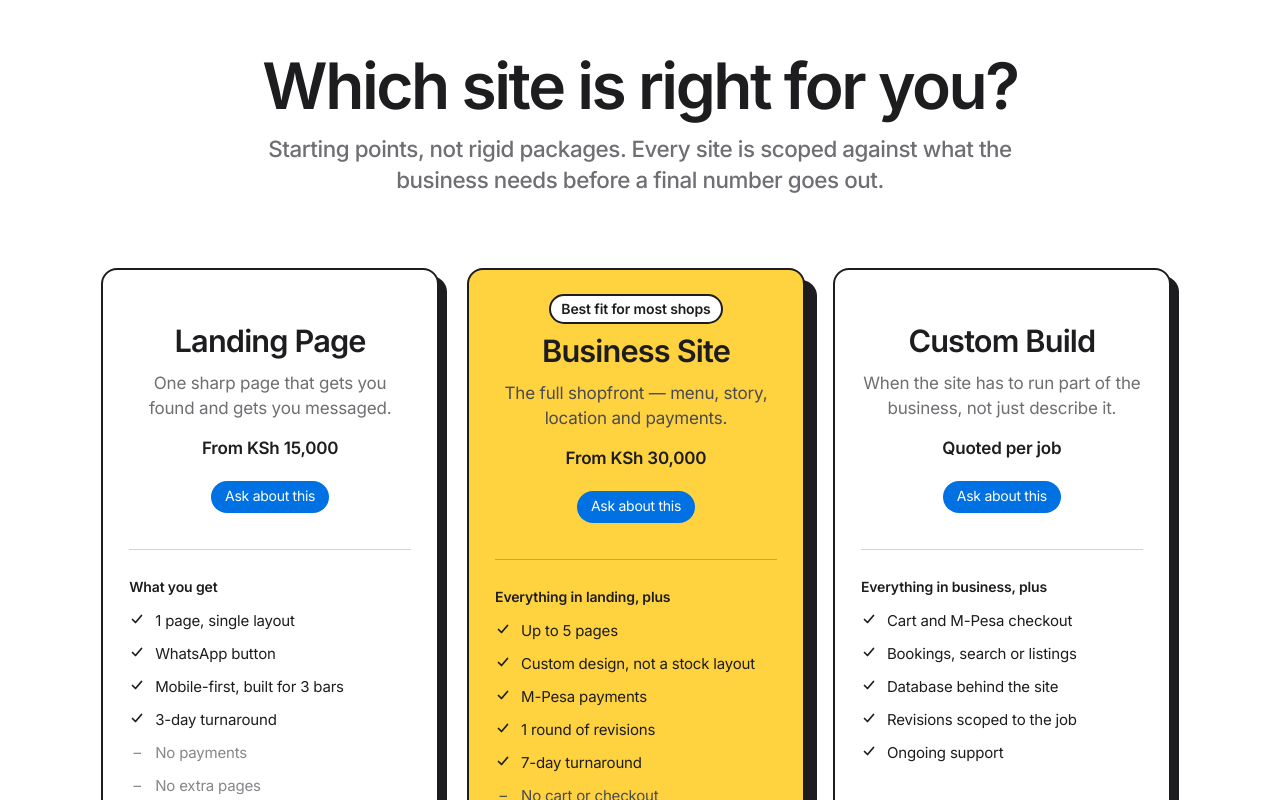
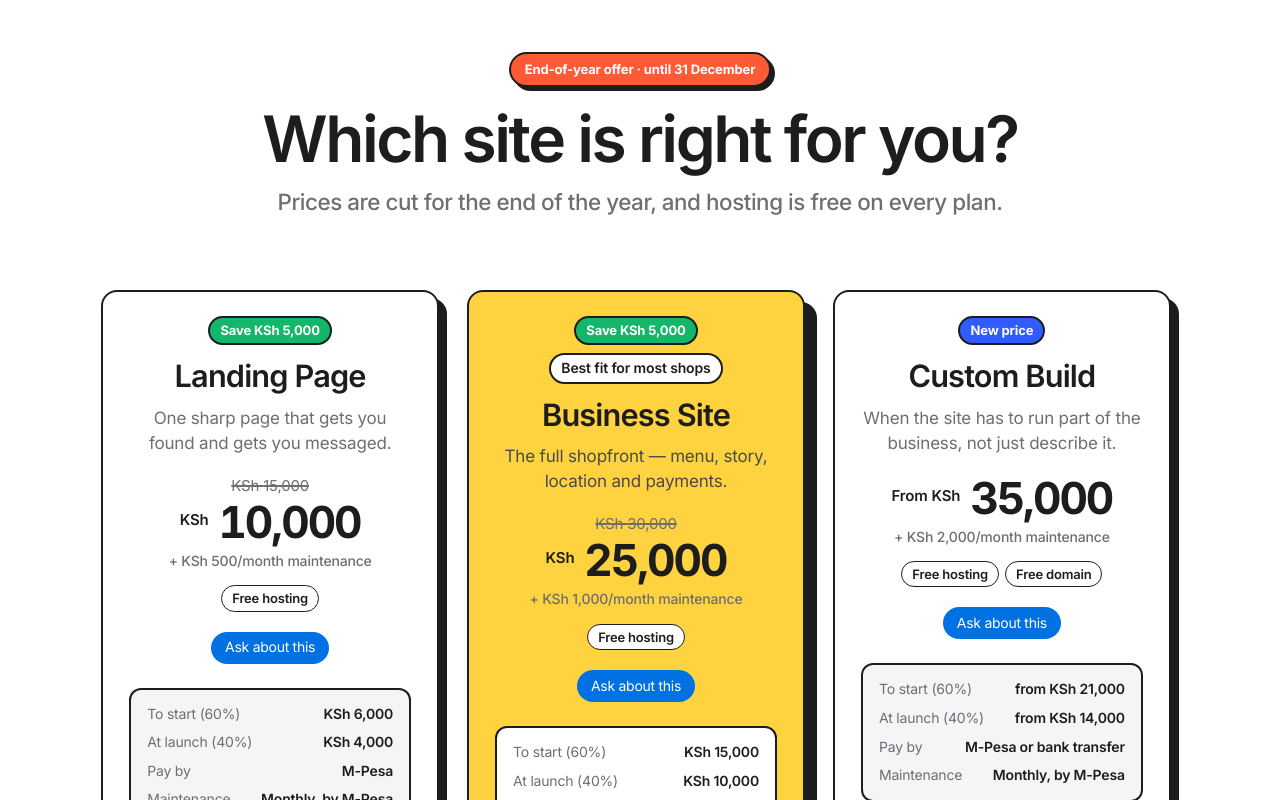
Before and after one commit to davidsonvis16-alt/PORTFOLIO-E, a React (Vite) app: page / in a window 1280 px wide. Shown: the part 10760-11560 px from the top of the page. Built offline with nearby package versions, Linux system fonts and the light colour scheme.

Commit message:
design and offers

```diff
--- a/index.html
+++ b/index.html
@@ -49,9 +49,10 @@
         <hr />
         <h2>Rates</h2>
         <ul>
-          <li>Landing page — from KSh 15,000. One page, WhatsApp button, 3-day turnaround.</li>
-          <li>Business site — from KSh 30,000. Up to 5 pages, custom design, WhatsApp + M-Pesa, 7-day turnaround.</li>
-          <li>Custom build — scoped and quoted per project.</li>
+          <li>Landing page — KSh 10,000 (end-of-year offer, was 15,000) + KSh 500/month maintenance. One page, WhatsApp button, 3-day turnaround.</li>
+          <li>Business site — KSh 25,000 (end-of-year offer, was 30,000) + KSh 1,000/month maintenance. Up to 5 pages, custom design, WhatsApp + M-Pesa, 7-day turnaround.</li>
+          <li>Custom build — from KSh 35,000 + KSh 2,000/month maintenance, free domain. Bigger projects quoted per job.</li>
+          <li>Hosting is free on every plan. Payment: 60% to start, 40% at launch.</li>
         </ul>
         <hr />
         <h2>Contact</h2>
--- a/src/App.jsx
+++ b/src/App.jsx
@@ -209,12 +209,19 @@ const OTHER_BUILDS = [
 
 const SKILLS = ["HTML", "CSS", "JavaScript", "React", "Next.js", "TypeScript", "Tailwind CSS", "Supabase", "Vite", "Framer Motion", "Git", "M-Pesa", "Responsive Design"];
 
+/* End-of-year offer. Every plan: free hosting, 60% to start and 40% at launch. */
+const OFFER_ENDS = "31 December";
 const PRICING_TIERS = [
   {
     key: "landing",
     name: "Landing Page",
-    price: "15,000",
-    note: "from KSh",
+    was: "15,000",
+    price: "10,000",
+    monthly: "500",
+    split: ["6,000", "4,000"],
+    methods: "M-Pesa",
+    tag: "Save KSh 5,000",
+    perks: ["Free hosting"],
     blurb: "One sharp page that gets you found and gets you messaged.",
     plus: "WHAT YOU GET",
     features: ["1 page, single layout", "WhatsApp button", "Mobile-first, built for 3 bars", "3-day turnaround"],
@@ -223,9 +230,14 @@ const PRICING_TIERS = [
   {
     key: "business",
     name: "Business Site",
-    price: "30,000",
-    note: "from KSh",
+    was: "30,000",
+    price: "25,000",
+    monthly: "1,000",
+    split: ["15,000", "10,000"],
+    methods: "M-Pesa or bank transfer",
+    tag: "Save KSh 5,000",
     featured: true,
+    perks: ["Free hosting"],
     blurb: "The full shopfront — menu, story, location and payments.",
     plus: "EVERYTHING IN LANDING, PLUS",
     features: ["Up to 5 pages", "Custom design, not a stock layout", "M-Pesa payments", "1 round of revisions", "7-day turnaround"],
@@ -234,13 +246,25 @@ const PRICING_TIERS = [
   {
     key: "custom",
     name: "Custom Build",
-    price: "Let's talk",
-    note: "quoted per job",
+    price: "35,000",
+    from: true,
+    monthly: "2,000",
+    split: ["21,000", "14,000"],
+    methods: "M-Pesa or bank transfer",
+    tag: "New price",
+    perks: ["Free hosting", "Free domain"],
     blurb: "When the site has to run part of the business, not just describe it.",
     plus: "EVERYTHING IN BUSINESS, PLUS",
     features: ["Cart and M-Pesa checkout", "Bookings, search or listings", "Database behind the site", "Revisions scoped to the job", "Ongoing support"],
     missing: [],
   },
+];
+
+const PAY_STEPS = [
+  { n: "01", title: "Agree the scope", body: "Tell me what the business needs on WhatsApp. You get a fixed price before any work starts." },
+  { n: "02", title: "Pay 60% to start", body: "The deposit books your slot and work begins the same week." },
+  { n: "03", title: "Review and approve", body: "You see the design first, then the built site, and sign it off." },
+  { n: "04", title: "Pay 40% at launch", body: "The balance is due when the site goes live — hosting included, free." },
 ];
 
 const TIER_NAME = { landing: "Landing Page", business: "Business Site", custom: "Custom Build" };
@@ -744,23 +768,54 @@ function Pricing() {
     <section id="pricing" className="sec">
       <div className="wrap">
         <div className="sec-head center" data-reveal>
+          <span className="offer-pill">End-of-year offer · until {OFFER_ENDS}</span>
           <h2 className="t-h2">Which site is right for you?</h2>
-          <p className="t-sub">Starting points, not rigid packages. Every site is scoped against what the business needs before a final number goes out.</p>
+          <p className="t-sub">Prices are cut for the end of the year, and hosting is free on every plan.</p>
         </div>
         <div className="compare">
           {PRICING_TIERS.map((t) => (
             <div key={t.key} className={`plan${t.featured ? " plan-featured" : ""}`} data-reveal>
-              <span className="plan-flag">{t.featured ? "Best fit for most shops" : " "}</span>
+              <div className="plan-tags">
+                <span className={`price-tag${t.was ? "" : " price-tag-new"}`}>{t.tag}</span>
+                {t.featured && <span className="plan-flag">Best fit for most shops</span>}
+              </div>
               <h3 className="t-h3">{t.name}</h3>
               <p className="plan-blurb">{t.blurb}</p>
-              <p className="plan-price">
-                {t.price === "Let's talk" ? "Quoted per job" : `From KSh ${t.price}`}
-              </p>
+              <div className="plan-price">
+                {t.was && <s className="plan-was">KSh {t.was}</s>}
+                <span className="plan-now">
+                  <small>{t.from ? "From KSh" : "KSh"}</small> {t.price}
+                </span>
+                <span className="plan-monthly">+ KSh {t.monthly}/month maintenance</span>
+              </div>
+              <ul className="plan-perks">
+                {t.perks.map((p) => (
+                  <li key={p}>{p}</li>
+                ))}
+              </ul>
               <div className="cta-row center">
-                <a href={waLink(`Hi Eden, I'm interested in the ${t.name} option. Can we discuss it?`)} target="_blank" rel="noopener noreferrer" className="btn btn-blue btn-sm">
+                <a href={waLink(`Hi Eden, I'm interested in the ${t.name} at KSh ${t.price} (end-of-year offer). Can we discuss it?`)} target="_blank" rel="noopener noreferrer" className="btn btn-blue btn-sm">
                   Ask about this
                 </a>
               </div>
+              <dl className="plan-pay">
+                <div>
+                  <dt>To start (60%)</dt>
+                  <dd>{t.from ? "from " : ""}KSh {t.split[0]}</dd>
+                </div>
+                <div>
+                  <dt>At launch (40%)</dt>
+                  <dd>{t.from ? "from " : ""}KSh {t.split[1]}</dd>
+                </div>
+                <div>
+                  <dt>Pay by</dt>
+                  <dd>{t.methods}</dd>
+                </div>
+                <div>
+                  <dt>Maintenance</dt>
+                  <dd>Monthly, by M-Pesa</dd>
+                </div>
+              </dl>
               <div className="plan-list">
                 <p className="eyebrow">{t.plus.toLowerCase()}</p>
                 <ul>
@@ -784,6 +839,33 @@ function Pricing() {
               )}
             </div>
           ))}
+        </div>
+
+        <div className="bigger" data-reveal>
+          <div>
+            <span className="eyebrow">Something more complex?</span>
+            <h3 className="t-h3">Let's talk.</h3>
+            <p>Marketplaces, customer accounts, multi-branch systems, integrations — we scope it together and price it to the job.</p>
+          </div>
+          <a href={waLink("Hi Eden, I have a bigger project in mind. Can we talk it through?")} target="_blank" rel="noopener noreferrer" className="btn btn-light">
+            Start the conversation
+          </a>
+        </div>
+
+        <div className="pay" id="payment">
+          <div className="sec-head center" data-reveal>
+            <h3 className="t-h2">How paying works.</h3>
+            <p className="t-sub">Two payments, no surprises. Hosting is free, and the Custom Build comes with a free domain.</p>
+          </div>
+          <ol className="pay-steps">
+            {PAY_STEPS.map((step) => (
+              <li key={step.n} className="pay-step" data-reveal>
+                <span className="pay-n">{step.n}</span>
+                <h4>{step.title}</h4>
+                <p>{step.body}</p>
+              </li>
+            ))}
+          </ol>
         </div>
       </div>
     </section>
--- a/src/site.css
+++ b/src/site.css
@@ -231,7 +231,11 @@ a.wcard:hover .wcard-shot img { transform: scale(1.04); }
 .plan { display: flex; flex-direction: column; align-items: center; }
 .plan-flag { font-size: 14px; font-weight: 600; color: var(--flag); margin-bottom: 10px; letter-spacing: -0.01em; }
 .plan-blurb { margin: 12px 0 0; font-size: 17px; color: var(--sub); max-width: 300px; min-height: 3em; }
-.plan-price { margin: 14px 0 0; font-size: 17px; font-weight: 600; }
+.plan-price { margin: 18px 0 0; display: flex; flex-direction: column; align-items: center; gap: 2px; }
+.plan-was { font-size: 15px; color: var(--sub); text-decoration-thickness: 1.5px; }
+.plan-now { font-size: clamp(36px, 3.6vw, 44px); line-height: 1.05; font-weight: 800; letter-spacing: -0.045em; font-variant-numeric: tabular-nums; }
+.plan-now small { font-size: 15px; font-weight: 600; letter-spacing: -0.01em; vertical-align: 0.9em; }
+.plan-monthly { font-size: 14px; font-weight: 500; color: var(--sub); margin-top: 4px; }
 .plan .cta-row { margin-top: 20px; }
 .plan-list { width: 100%; margin-top: 36px; padding-top: 28px; border-top: 1px solid var(--line); text-align: left; flex: 1; }
 .plan-list .eyebrow { text-transform: none; letter-spacing: -0.01em; font-size: 14px; font-weight: 600; color: var(--ink); margin-bottom: 14px; }
@@ -339,3 +343,37 @@ a.wcard:hover .wcard-shot img { transform: scale(1.04); }
 .plan-featured .plan-flag { color: var(--ink); background: #fff; border: 2px solid var(--ink); border-radius: 999px; padding: 3px 10px; }
 .plan-featured .plan-blurb, .plan-featured li.is-missing { color: #4a4a4f; }
 .plan-featured .plan-list, .plan-featured .plan-eg { border-color: rgba(0, 0, 0, 0.2); }
+
+/* end-of-year offer */
+.offer-pill { display: inline-block; margin-bottom: 18px; padding: 6px 14px; border: 2.5px solid var(--ink); border-radius: 999px; background: #ff5a36; color: #fff; font-size: 13px; font-weight: 700; letter-spacing: -0.01em; box-shadow: 4px 4px 0 var(--ink); }
+.plan-tags { display: flex; flex-wrap: wrap; justify-content: center; gap: 8px; margin-bottom: 14px; }
+.plan-tags .plan-flag { margin: 0; }
+.price-tag { display: inline-block; padding: 3px 10px; border: 2px solid var(--ink); border-radius: 999px; background: #12b76a; color: #fff; font-size: 13px; font-weight: 700; letter-spacing: -0.01em; }
+.price-tag-new { background: #2f5bff; }
+.plan .plan-perks { list-style: none; margin: 14px 0 0; padding: 0; display: flex; flex-wrap: wrap; justify-content: center; gap: 6px; }
+.plan-perks li { padding: 3px 10px; border: 1.5px solid var(--ink); border-radius: 999px; background: #fff; font-size: 13px; font-weight: 600; }
+.plan-pay { width: 100%; margin: 24px 0 0; padding: 14px 16px; border: 2px solid var(--ink); border-radius: 12px; background: var(--grey); text-align: left; display: grid; gap: 8px; }
+.plan-featured .plan-pay { background: #fff; }
+.plan-pay div { display: flex; justify-content: space-between; gap: 12px; font-size: 14px; }
+.plan-pay dt { color: var(--sub); }
+.plan-pay dd { margin: 0; font-weight: 600; text-align: right; }
+.plan-list { margin-top: 28px; }
+
+.bigger { margin: 56px 8px 0 0; padding: clamp(28px, 4vw, 40px) clamp(24px, 4vw, 48px); display: flex; align-items: center; justify-content: space-between; gap: 28px; flex-wrap: wrap; background: var(--ink); color: #f5f5f7; border: 2.5px solid var(--ink); border-radius: 16px; box-shadow: 10px 10px 0 #ff5a36; }
+.bigger .eyebrow { color: #a1a1a6; }
+.bigger .t-h3 { margin: 8px 0 8px; }
+.bigger p { margin: 0; max-width: 560px; color: #a1a1a6; font-size: 16px; line-height: 1.5; }
+
+.pay { margin-top: clamp(80px, 10vw, 120px); }
+.pay-steps { list-style: none; margin: 0; padding: 0 8px 8px 0; display: grid; grid-template-columns: repeat(4, 1fr); gap: 28px; }
+.pay-step { --shadow: var(--ink); border: 2.5px solid var(--ink); border-radius: 16px; box-shadow: 8px 8px 0 var(--shadow); background: #fff; padding: 24px 22px 28px; transition: transform 0.18s var(--ease), box-shadow 0.18s var(--ease), opacity 0.9s var(--ease); }
+.pay-step:hover { transform: translate(-3px, -3px); box-shadow: 11px 11px 0 var(--shadow); }
+.pay-step:nth-child(2) { background: #ffd23f; }
+.pay-step:nth-child(4) { background: #12b76a; color: #fff; }
+.pay-step:nth-child(4) p { color: rgba(255, 255, 255, 0.9); }
+.pay-n { display: block; font-size: 44px; line-height: 0.9; font-weight: 800; letter-spacing: -0.05em; }
+.pay-step h4 { margin: 16px 0 8px; font-size: 21px; font-weight: 700; letter-spacing: -0.025em; }
+.pay-step p { margin: 0; font-size: 15px; line-height: 1.47; color: #4a4a4f; }
+
+@media (max-width: 1024px) { .pay-steps { grid-template-columns: repeat(2, 1fr); } }
+@media (max-width: 600px) { .pay-steps { grid-template-columns: 1fr; } .bigger { flex-direction: column; align-items: flex-start; } }
```
